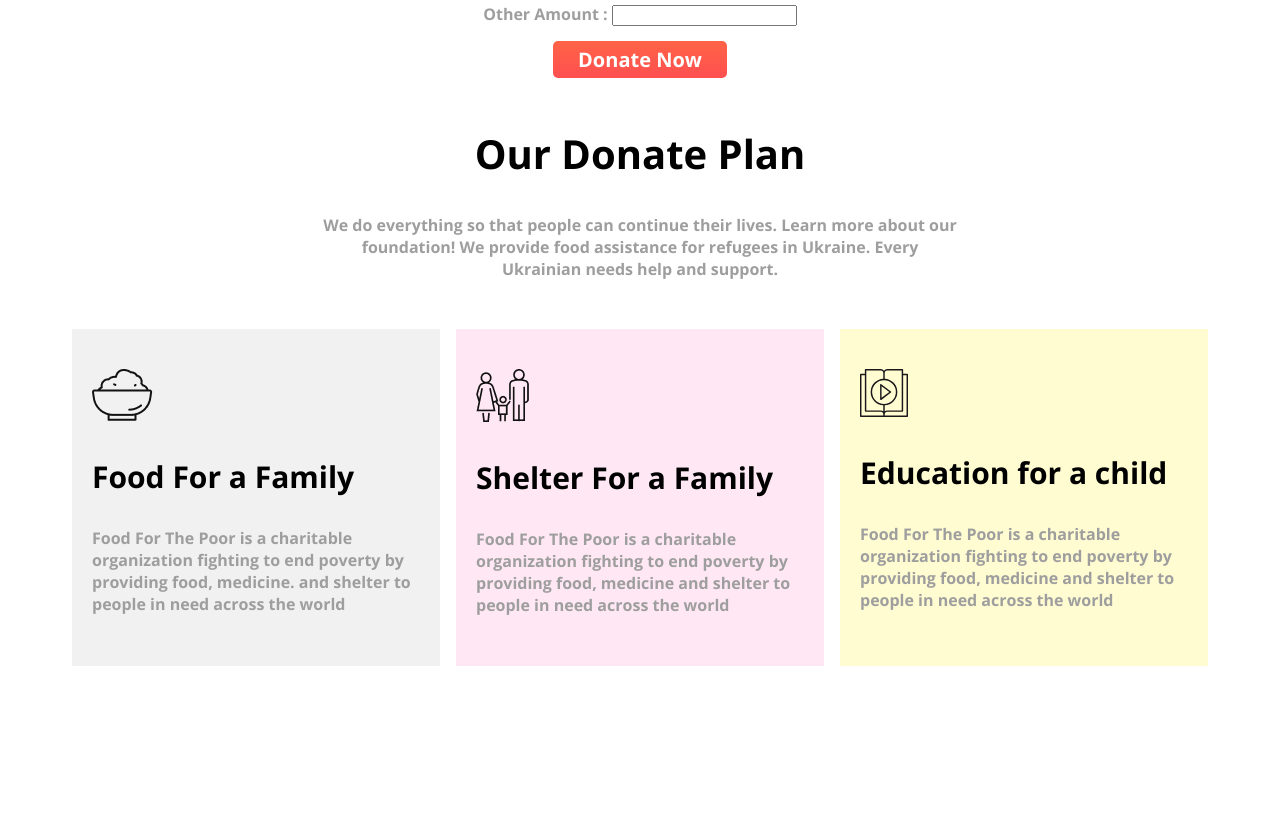
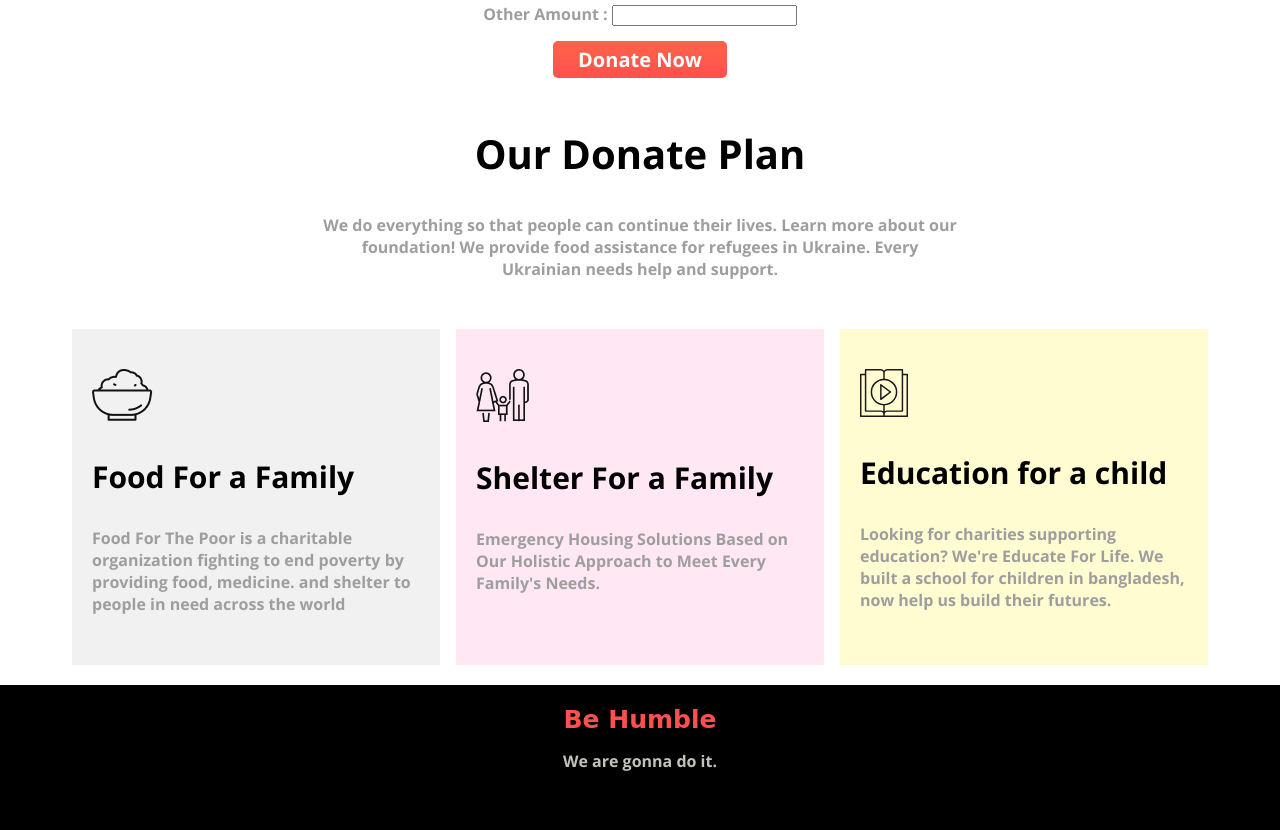
Before and after one commit to Fahima92/Assignment-repository, a plain HTML site: page index.html in a window 1280 px wide. Shown: the part 778-1608 px from the top of the page. Before the commit the page ends 1464 px from the top, so only its background shows below. Drawn offline with nearby package versions, Linux system fonts and the light colour scheme.

Commit message:
footer section added

```diff
--- a/index.html
+++ b/index.html
@@ -72,19 +72,25 @@
             <div class="donate-plan" id="plan-two">
                 <img src="icons/shelter.png" alt="food-icon">
                 <h3>Shelter For a Family</h3>
-                <p class="color-lightgray">Food For The Poor is a charitable organization fighting to end poverty
-                    by
-                    providing food, medicine and shelter to people in need across the world</p>
+                <p class="color-lightgray">Emergency Housing Solutions Based on Our Holistic Approach to Meet Every
+                    Family's Needs.</p>
             </div>
             <div class="donate-plan" id="plan-three">
                 <img src="icons/icon6.svg" alt="food-icon">
                 <h3>Education for a child</h3>
-                <p class="color-lightgray">Food For The Poor is a charitable organization fighting to end poverty by
-                    providing food, medicine
-                    and shelter to people in need across the world</p>
+                <p class="color-lightgray">Looking for charities supporting education? We're Educate For Life. We built
+                    a school for children in bangladesh, now help us build their futures.
+                </p>
             </div>
         </div>
     </section>
+
+    <!--Footer Section-->
+    <footer>
+        <span class="footer-item">
+            Be Humble</span>
+        <p>We are gonna do it.</p>
+    </footer>
 </body>
 
 </html>
--- a/style.css
+++ b/style.css
@@ -99,3 +99,23 @@ p {
 #plan-three {
     background-color: #FFFCD1;
 }
+
+/*footer section*/
+.footer-item {
+    font-family: cursive;
+    font-size: 25px;
+    font-weight: 800;
+    color: #FF5050;
+}
+
+footer {
+    background-color: black;
+    text-align: center;
+    padding-bottom: 20px;
+    padding-top: 20px;
+}
+
+footer p {
+    color: #C3C3BB;
+
+}
```
